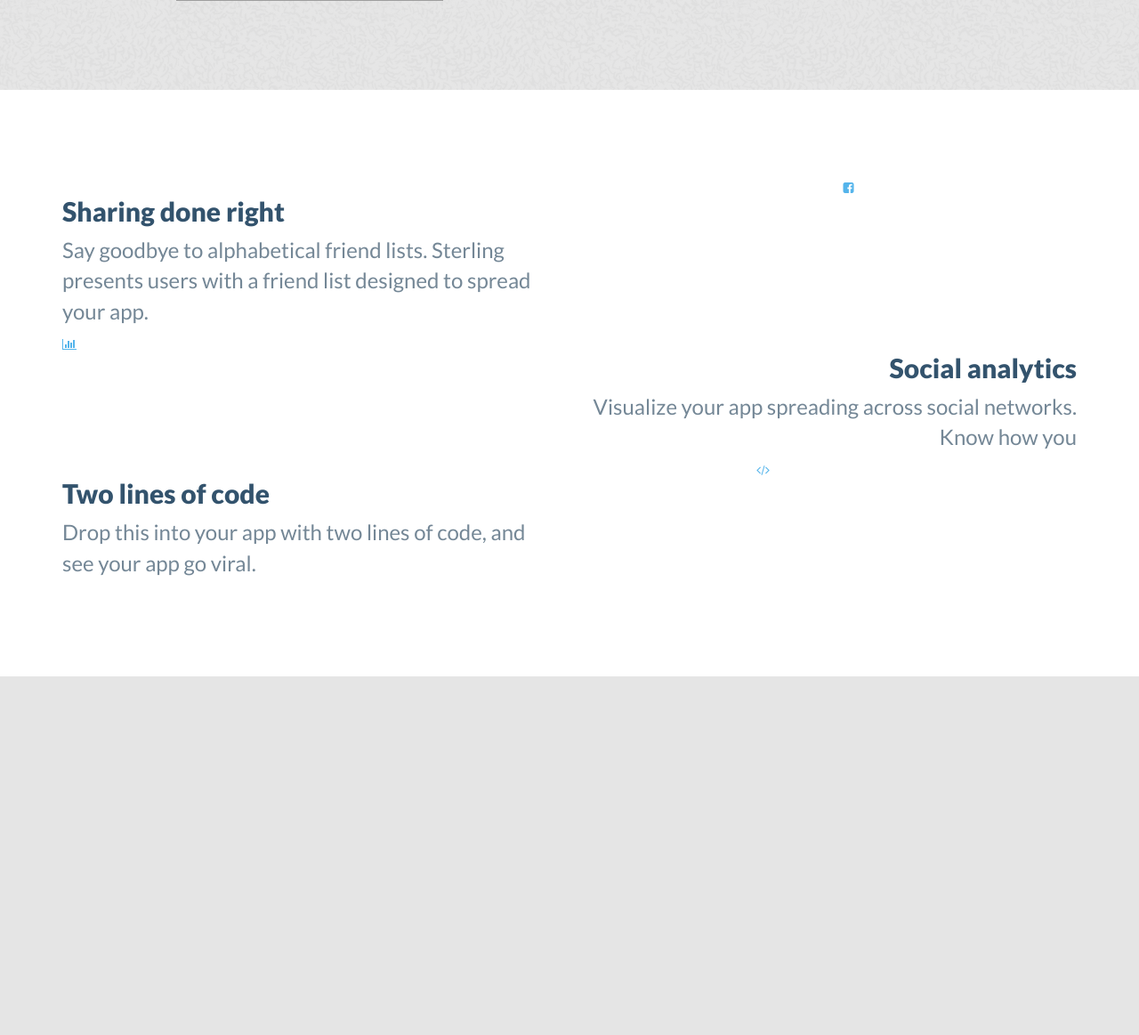
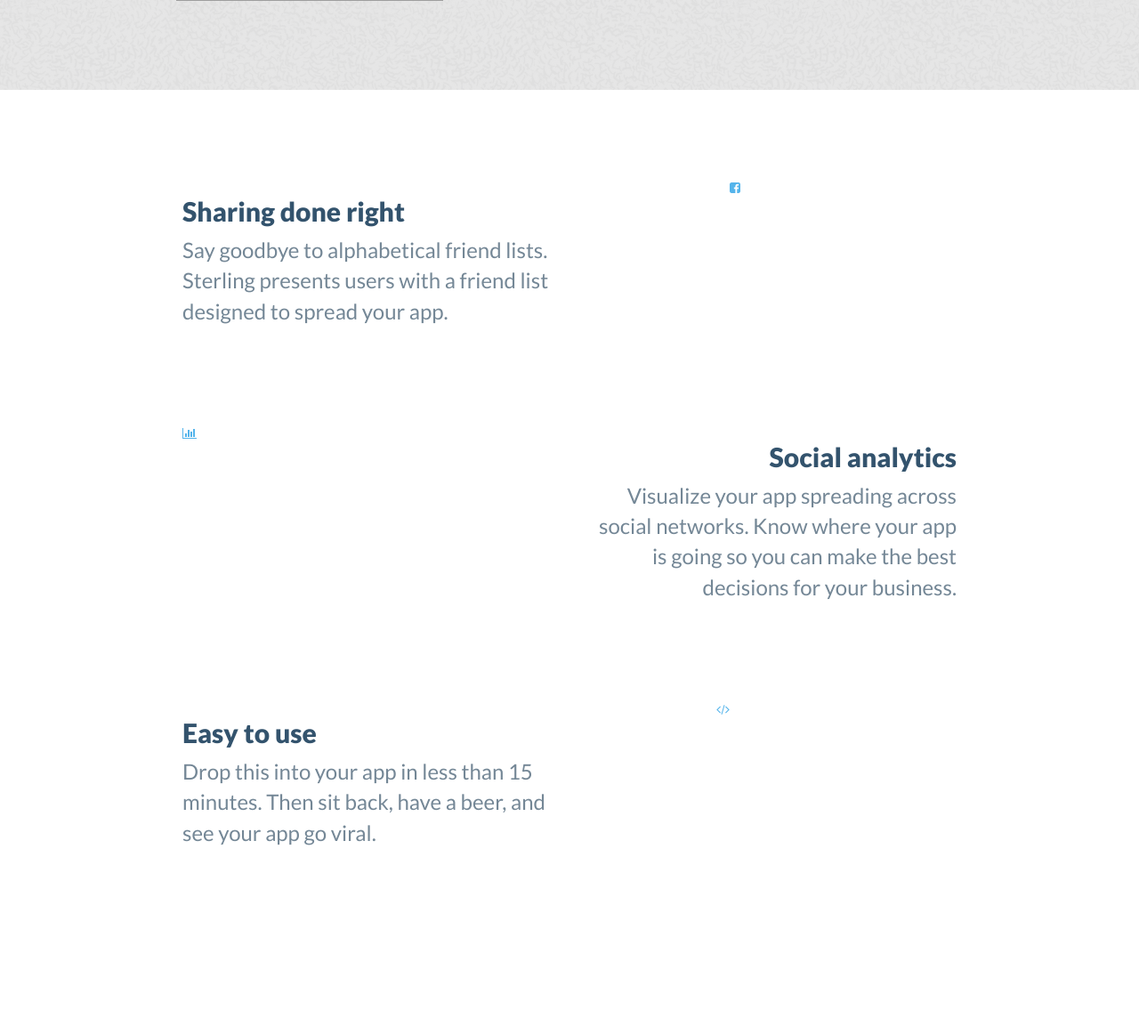
Before and after one commit to abeinstein/sterling-site, a Django app: page / in a window 1280 px wide. Shown: the part 2601-3764 px from the top of the page at 89% size. Before the commit the page ends 3361 px from the top, so only its background shows below. Run offline with Django 3.2, Linux system fonts and the light colour scheme; parts of the project's set-up code (start-up, migrations or seed data) failed here and were passed over; some libraries are stand-ins or nearby versions; some web fonts are replaced; grey boxes are pictures that could not be loaded.

Commit message:
copy and css changes

```diff
--- a/sterling/static/css/my.css
+++ b/sterling/static/css/my.css
@@ -91,15 +91,24 @@ h1, h2, h3, h4 {
   text-align: right;
 }
 
+.description-container {
+  padding-left: 150px;
+  padding-right: 150px;
+}
+
 .description {
     font-size: 24px;
     color: rgb(116, 135, 150);
+    padding-bottom: 50px;
 }
 
 .description h2 {
   color: rgb(51, 83, 109);
 }
 
+.description-row {
+  margin-bottom: 50px;
+}
 
 .description-left {
   text-align: left;
--- a/sterling/templates/splash.html
+++ b/sterling/templates/splash.html
@@ -53,34 +53,34 @@
   </div> <!-- /container -->
 </div>
 <div class="second">
-  <div class="container">
-    <div class="row">
+  <div class="container description-container">
+    <div class="row description-row">
       <div class="col-md-6">
         <div class="description description-left">
         <h2> Sharing done right </h2>
         <p> Say goodbye to alphabetical friend lists. Sterling presents users with a friend list designed to spread your app.  </p>
         </div>
       </div>
-      <div class="col-md-3 col-md-offset-3">
-        <i class="fa fa-facebook-square bar-graph-icon"></i>
+      <div class="col-md-3 col-md-offset-2">
+        <i class="fa fa-facebook-square bar-graph-icon" style="padding-left: 15px"></i>
       </div>
     </div>
-    <div class="row">
+    <div class="row description-row">
       <div class="col-md-3">
         <i class="fa fa-bar-chart-o bar-graph-icon"></i>
       </div>
       <div class="col-md-6 col-md-offset-3">
         <div class="description description-right">
           <h2> Social analytics </h2>
-          <p> Visualize your app spreading across social networks. Know how you</p>
+          <p> Visualize your app spreading across social networks. Know where your app is going so you can make the best decisions for your business.</p>
         </div>
       </div>
     </div>
-    <div class="row">
+    <div class="row description-row">
       <div class="col-md-6">
         <div class="description description-left">
-          <h2> Two lines of code </h2>
-          <p> Drop this into your app with two lines of code, and see your app go viral. </p>
+          <h2> Easy to use </h2>
+          <p> Drop this into your app in less than 15 minutes. Then sit back, have a beer, and see your app go viral. </p>
         </div>
       </div>
       <div class="col-md-3 col-md-offset-2">
```
